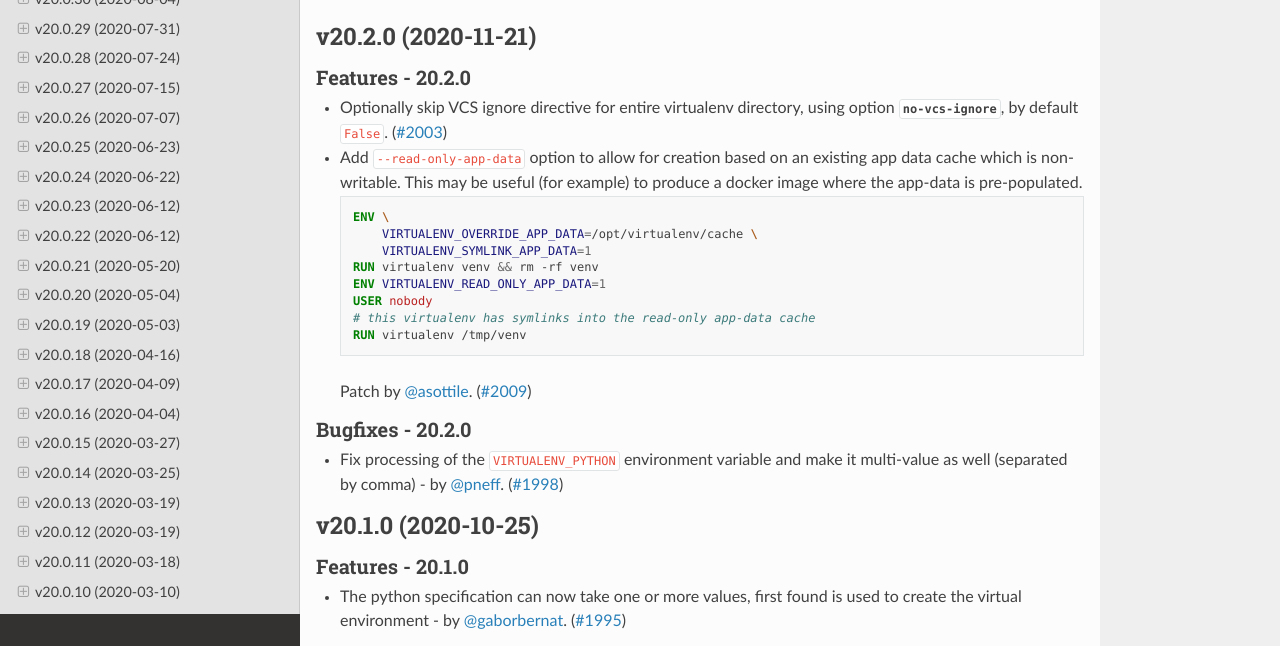
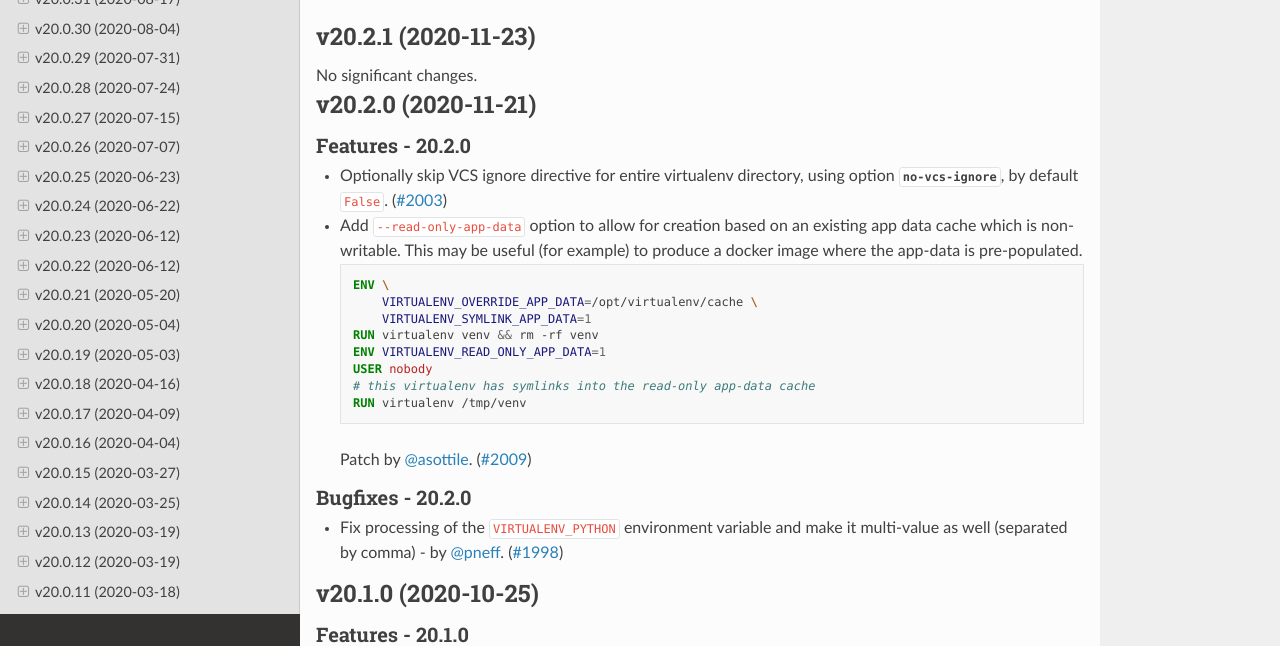
Before and after one commit to pypa/virtualenv, a Sphinx documentation site: the page built from docs/changelog.rst, in a window 1280 px wide and 900 px high, cut to the strip 254-900 px from the top of the window. Built offline with Sphinx 7.4.7 and the Read the Docs theme 2.0.0, drawn with Linux system fonts in a browser that asks for light colours; pages that are not in the unit, such as notebooks, are missing from menus; the version number could not be read and is left out.

Commit message:
Upgrade wheels and pip (#2029)

```diff
--- a/docs/changelog.rst
+++ b/docs/changelog.rst
@@ -4,6 +4,12 @@
 .. include:: _draft.rst
 
 .. towncrier release notes start
+
+v20.2.1 (2020-11-23)
+--------------------
+
+No significant changes.
+
 
 v20.2.0 (2020-11-21)
 --------------------
--- /dev/null
+++ b/docs/changelog/2029.bugfix.rst
@@ -0,0 +1 @@
+Bump pip to ``20.3.1``, setuptools to ``51.0.0`` and wheel to ``0.36.1`` - by :user:`gaborbernat`.
```
